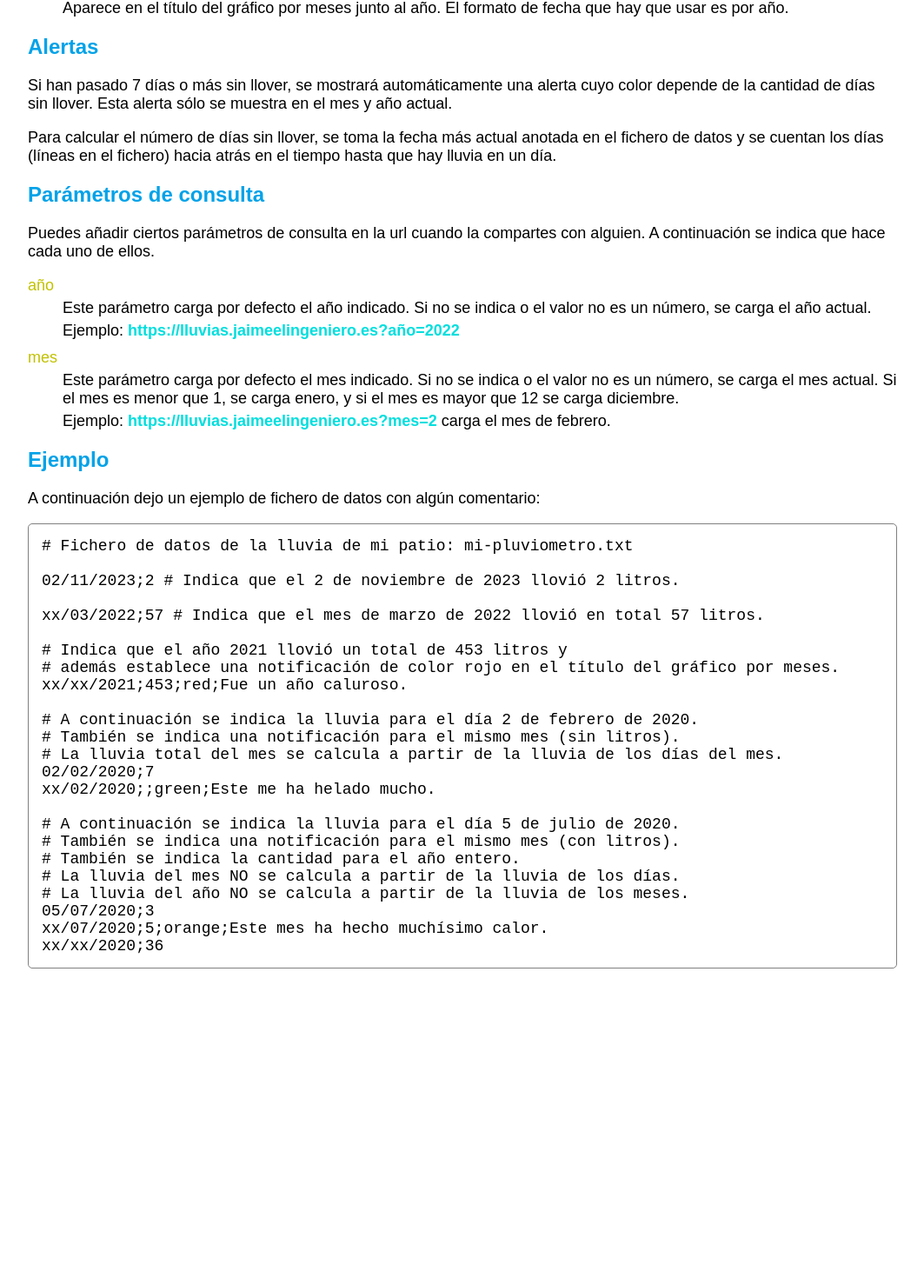
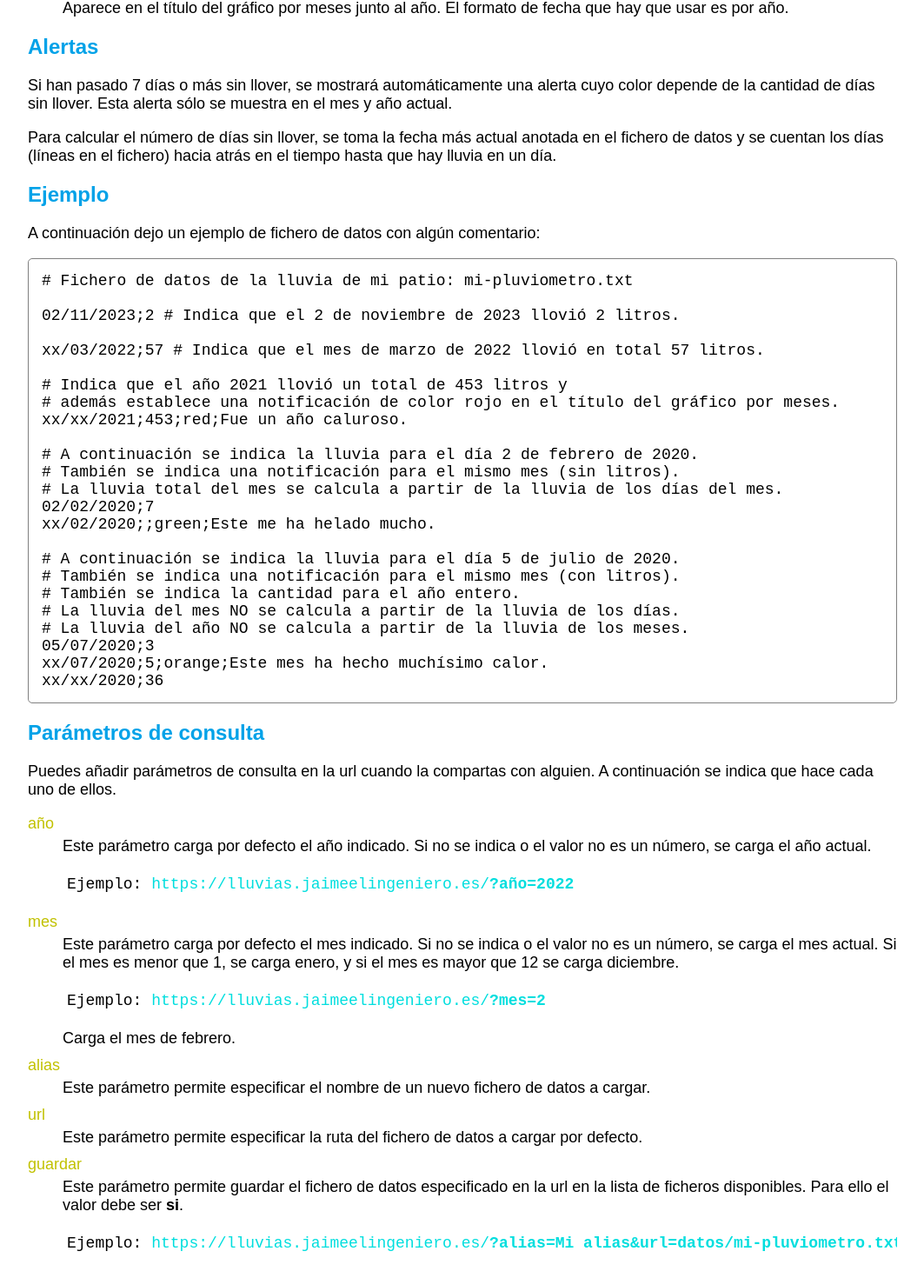
Before and after one commit to jaimemartinmartin15/lluvias.jaimeelingeniero.es, an Angular app: page /formato-fichero in a window 1280 px wide. Shown: the part 1919-3389 px from the top of the page at 87% size, without its empty margins (108-1171 px from the left). Before the commit the page ends 3141 px from the top, so only its background shows below. Built offline with nearby package versions, Linux system fonts and the light colour scheme.

Commit message:
Added query parameters to load and save data files from the url.

```diff
--- a/src/app/components/data-file-selector/data-file-selector.component.ts
+++ b/src/app/components/data-file-selector/data-file-selector.component.ts
@@ -1,7 +1,7 @@
 import { CommonModule } from '@angular/common';
 import { HttpClient, HttpClientModule } from '@angular/common/http';
 import { AfterViewInit, Component, ElementRef, EventEmitter, OnInit, Output, ViewChild } from '@angular/core';
-import { RouterLink } from '@angular/router';
+import { ActivatedRoute, RouterLink } from '@angular/router';
 import { finalize, map, tap } from 'rxjs';
 import { COMMENT, DEFAULT_DATA_FILE, LINE_SEPARATOR } from '../../constants/data-file';
 import { LOCAL_STORE_KEYS } from '../../constants/local-storage-keys';
@@ -41,13 +41,30 @@ export class DataFileSelectorComponent implements OnInit, AfterViewInit {
   @Output()
   public loadNewDataFile: EventEmitter<FileLine[]> = new EventEmitter();
 
-  public constructor(private readonly http: HttpClient) {}
+  public constructor(private readonly activatedRoute: ActivatedRoute, private readonly http: HttpClient) {}
 
   public ngOnInit() {
     this.dataFiles = JSON.parse(localStorage.getItem(LOCAL_STORE_KEYS.DATA_FILES) ?? JSON.stringify([DEFAULT_DATA_FILE]));
-    this.selectedDataFile = JSON.parse(localStorage.getItem(LOCAL_STORE_KEYS.DEFAULT_DATA_FILE) ?? JSON.stringify(this.dataFiles[0]));
+    const dataFileQueryParam = this.getDataFileQueryParam();
+    this.selectedDataFile = dataFileQueryParam ?? JSON.parse(localStorage.getItem(LOCAL_STORE_KEYS.DEFAULT_DATA_FILE) ?? JSON.stringify(this.dataFiles[0]));
+
+    // add new data file to the list if:
+    //  - data file is correct in the url
+    //  - query param indicates it
+    //  - there is no already an alias with same name
+    if(dataFileQueryParam && this.activatedRoute.snapshot.queryParams['guardar'] === 'si' && !this.dataFiles.find(df => df.alias === this.selectedDataFile.alias)) {
+      this.dataFiles.push(dataFileQueryParam);
+      localStorage.setItem(LOCAL_STORE_KEYS.DATA_FILES, JSON.stringify(this.dataFiles));
+    }
 
     this.selectDataFile(this.selectedDataFile);
+  }
+
+  private getDataFileQueryParam(): DataFile | undefined {
+    const alias = this.activatedRoute.snapshot.queryParams['alias'] || 'anónimo';
+    const url = this.activatedRoute.snapshot.queryParams['url'];
+
+    return url ? {alias, url} : undefined;
   }
 
   public ngAfterViewInit(): void {
--- a/src/app/pages/file-format/file-format.component.html
+++ b/src/app/pages/file-format/file-format.component.html
@@ -190,37 +190,6 @@
 </section>
 
 <section>
-  <h1>Parámetros de consulta</h1>
-
-  <p>
-    Puedes añadir ciertos parámetros de consulta en la url cuando la compartes con alguien. A continuación se indica que
-    hace cada uno de ellos.
-  </p>
-
-  <dl>
-    <dt>año</dt>
-    <dd>
-      <p>
-        Este parámetro carga por defecto el año indicado. Si no se indica o el valor no es un número, se carga el año
-        actual.
-      </p>
-
-      <p>Ejemplo: <strong class="url">https://lluvias.jaimeelingeniero.es?año=2022</strong></p>
-    </dd>
-
-    <dt>mes</dt>
-    <dd>
-      <p>
-        Este parámetro carga por defecto el mes indicado. Si no se indica o el valor no es un número, se carga el mes
-        actual. Si el mes es menor que 1, se carga enero, y si el mes es mayor que 12 se carga diciembre.
-      </p>
-
-      <p>Ejemplo: <strong class="url">https://lluvias.jaimeelingeniero.es?mes=2</strong> carga el mes de febrero.</p>
-    </dd>
-  </dl>
-</section>
-
-<section>
   <h1>Ejemplo</h1>
 
   <p>
@@ -253,6 +222,61 @@ xx/07/2020;5;orange;Este mes ha hecho muchísimo calor.
 xx/xx/2020;36</pre>
 </section>
 
+<section>
+  <h1>Parámetros de consulta</h1>
+
+  <p>
+    Puedes añadir parámetros de consulta en la url cuando la compartas con alguien. A continuación se indica que hace
+    cada uno de ellos.
+  </p>
+
+  <dl>
+    <dt>año</dt>
+    <dd>
+      <p>
+        Este parámetro carga por defecto el año indicado. Si no se indica o el valor no es un número, se carga el año
+        actual.
+      </p>
+
+      <pre>Ejemplo: <span class="url">https://lluvias.jaimeelingeniero.es/<span class="query-param">?año=2022</span></span></pre>
+    </dd>
+
+    <dt>mes</dt>
+    <dd>
+      <p>
+        Este parámetro carga por defecto el mes indicado. Si no se indica o el valor no es un número, se carga el mes
+        actual. Si el mes es menor que 1, se carga enero, y si el mes es mayor que 12 se carga diciembre.
+      </p>
+
+      <pre>Ejemplo: <span class="url">https://lluvias.jaimeelingeniero.es/<span class="query-param">?mes=2</span></span></pre>
+
+      <p>
+        Carga el mes de febrero.
+      </p>
+    </dd>
+
+    <dt>alias</dt>
+    <dd>
+      Este parámetro permite especificar el nombre de un nuevo fichero de datos a cargar.
+    </dd>
+
+    <dt>url</dt>
+    <dd>
+      Este parámetro permite especificar la ruta del fichero de datos a cargar por defecto.
+    </dd>
+
+    <dt>guardar</dt>
+    <dd>
+      <p>
+        Este parámetro permite guardar el fichero de datos especificado en la url en la lista de ficheros disponibles.
+        Para ello el valor debe ser <strong>si</strong>.
+      </p>
+
+      <pre>Ejemplo: <span class="url">https://lluvias.jaimeelingeniero.es/<span class="query-param">?alias=Mi alias&url=datos/mi-pluviometro.txt&guardar=si</span></span></pre>
+    </dd>
+  </dl>
+</section>
+
 <a class="close-button" routerLink="/" queryParamsHandling="preserve" data-test-id="back-button">
   <span>&#x21A4;</span> Entendido
 </a>
--- a/src/app/pages/file-format/file-format.component.scss
+++ b/src/app/pages/file-format/file-format.component.scss
@@ -55,6 +55,10 @@ pre {
 
 .url {
   color: #00dede;
+
+  .query-param {
+    font-weight: bold;
+  }
 }
 
 .date-section {
```
